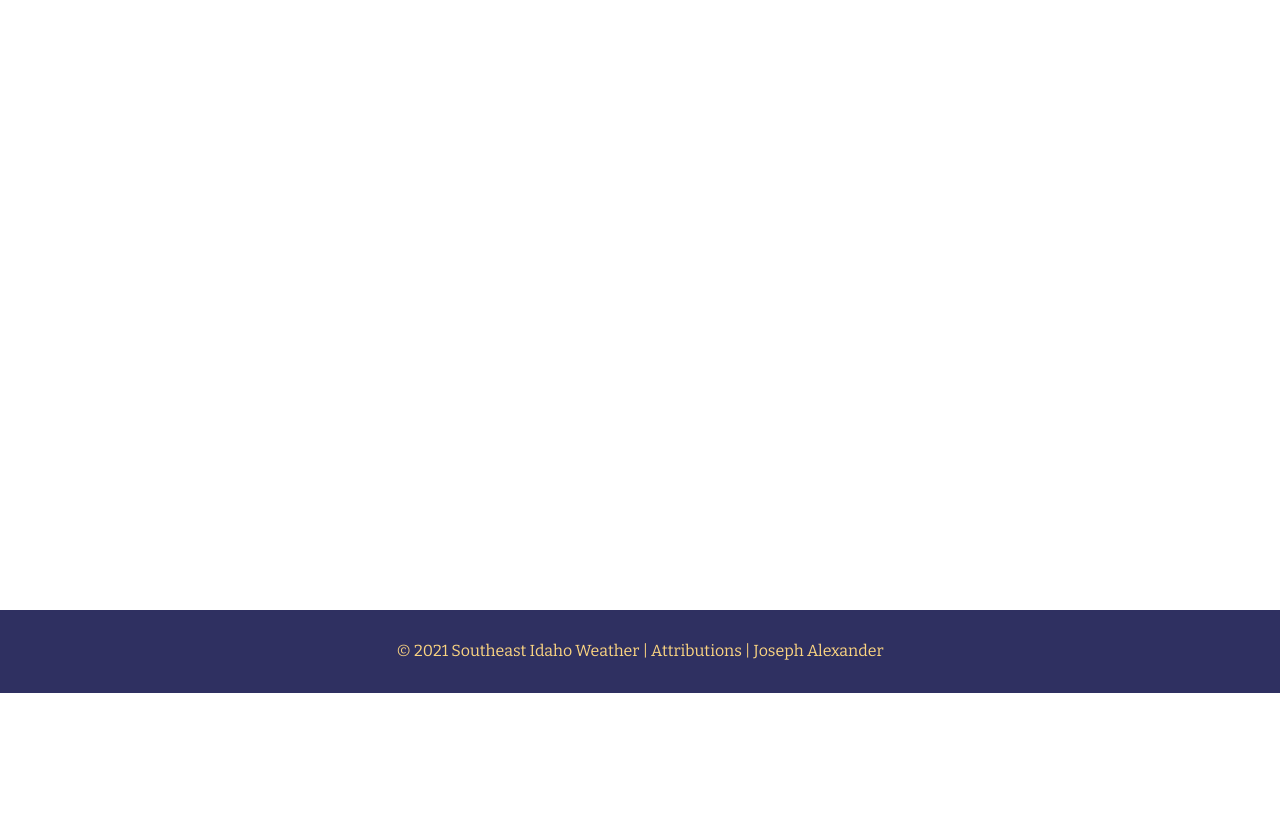
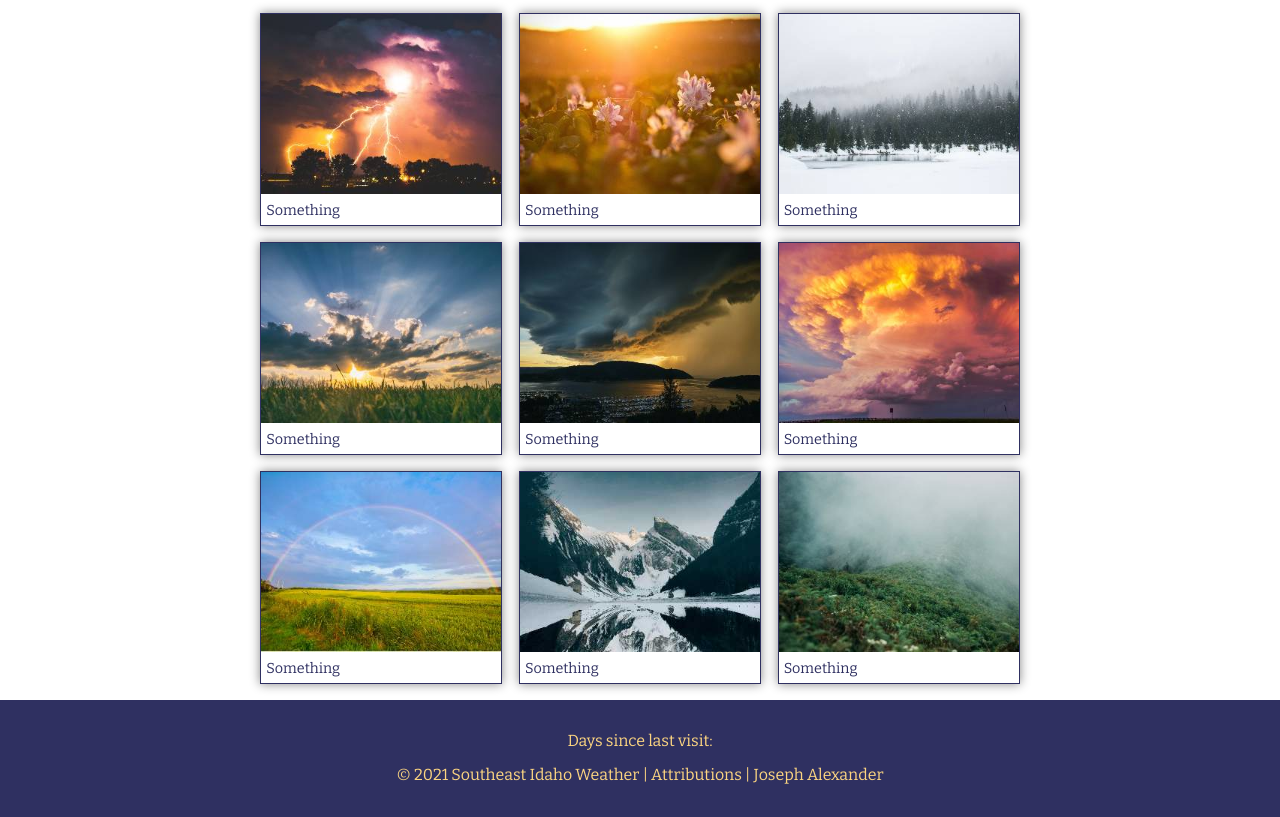
Before and after one commit to Ujeph5/wdd230, a plain HTML site: page lesson7/gallery.html in a window 1280 px wide. Shown: the part 168-985 px from the top of the page. Before the commit the page ends 861 px from the top, so only its background shows below. Drawn offline with nearby package versions, Linux system fonts and the light colour scheme.

Commit message:
gallery page

```diff
--- a/lesson7/css/large.css
+++ b/lesson7/css/large.css
@@ -36,10 +36,15 @@
   }
 
   #gallery-grid {
-    grid-template-columns: 3fr;
+    grid-template-columns: 1fr 1fr 1fr;
   }
 
-  figure img:hover {
-    box-shadow: 0 0 0 #888;
+  figure:hover {
+    box-shadow: 0 0 30px #2f3061;
+  }
+
+  figcaption {
+    padding: 5px;
+    font-size: .9rem;
   }
 }
--- a/lesson7/css/medium.css
+++ b/lesson7/css/medium.css
@@ -85,6 +85,6 @@
   }
 
   #gallery-grid {
-    grid-template-columns: 2fr;
+    grid-template-columns: 1fr 1fr;
   }
 }
--- a/lesson7/css/small.css
+++ b/lesson7/css/small.css
@@ -193,3 +193,15 @@ img {
   grid-template-columns: 1fr;
   gap: 1rem;
 }
+
+figure {
+  margin: 0 auto;
+  width: 240px;
+  height: auto;
+  border: 1px solid #2f3061;
+  box-shadow: 0 0 10px #888;;
+}
+
+figure img {
+  width: 100%;
+}
--- a/lesson7/gallery.html
+++ b/lesson7/gallery.html
@@ -41,43 +41,44 @@
     </nav>
     <main id="gallery-grid">
       <figure>
-        <img src="" alt="" loading="lazy">
-        <figcaption></figcaption>
+        <img src="images/lightning.jpg" alt="" loading="lazy">
+        <figcaption>Something</figcaption>
       </figure>
       <figure>
-        <img src="" alt="" loading="lazy">
-        <figcaption></figcaption>
+        <img src="images/sunny-day.jpg" alt="" loading="lazy">
+        <figcaption>Something</figcaption>
       </figure>
       <figure>
-        <img src="" alt="" loading="lazy">
-        <figcaption></figcaption>
+        <img src="images/snowy-forest.jpg" alt="" loading="lazy">
+        <figcaption>Something</figcaption>
       </figure>
       <figure>
-        <img src="" alt="" loading="lazy">
-        <figcaption></figcaption>
+        <img src="images/sunny-day2.jpg" alt="" loading="lazy">
+        <figcaption>Something</figcaption>
       </figure>
       <figure>
-        <img src="" alt="" loading="lazy">
-        <figcaption></figcaption>
+        <img src="images/rain-cloud.jpg" alt="" loading="lazy">
+        <figcaption>Something</figcaption>
       </figure>
       <figure>
-        <img src="" alt="" loading="lazy">
-        <figcaption></figcaption>
+        <img src="images/orange-clouds.jpg" alt="" loading="lazy">
+        <figcaption>Something</figcaption>
       </figure>
       <figure>
-        <img src="" alt="" loading="lazy">
-        <figcaption></figcaption>
+        <img src="images/rainbow.jpg" alt="" loading="lazy">
+        <figcaption>Something</figcaption>
       </figure>
       <figure>
-        <img src="" alt="" loading="lazy">
-        <figcaption></figcaption>
+        <img src="images/snowy-mountains.jpg" alt="" loading="lazy">
+        <figcaption>Something</figcaption>
       </figure>
       <figure>
-        <img src="" alt="" loading="lazy">
-        <figcaption></figcaption>
+        <img src="images/fog.jpg" alt="" loading="lazy">
+        <figcaption>Something</figcaption>
       </figure>
     </main>
     <footer>
+      <p>Days since last visit: <span id="daysSinceLastVisit"></span></p>
       <p>
         &copy; <span id="year"></span> Southeast Idaho Weather | Attributions
         | Joseph Alexander
--- a/lesson7/js/index.js
+++ b/lesson7/js/index.js
@@ -16,3 +16,23 @@ let day = d.getDay();
 if (day != 5) {
   document.querySelector(".banner").style.display = "none";
 }
+
+// get number of days since last visit and display to screen
+function getNumberOfDays() {
+  const date1 = localStorage.lastDate;
+  const date2 = new Date();
+
+  const oneDay = 1000 * 60 * 60 * 24;
+
+  const diffInTime = date2.getTime() - date1.getTime();
+
+  const diffInDays = Math.round(diffInTime / oneDay);
+
+  document.querySelector("#daysSinceLastVisit").textContent = diffInDays;
+}
+
+// save current date in local storage
+function saveDate() {
+  let lastDate = new Date();
+  localStorage.lastDate = lastDate;
+}
```
Also changed, not shown: lesson7/images/fog.jpg (added), lesson7/images/lightning.jpg (added), lesson7/images/orange-clouds.jpg (added), lesson7/images/placeholder2.jpg (added), lesson7/images/rain-cloud.jpg (added), lesson7/images/rainbow.jpg (added), lesson7/images/snowy-forest.jpg (added), lesson7/images/snowy-mountains.jpg (added), lesson7/images/sunny-day.jpg (added), lesson7/images/sunny-day2.jpg (added).
